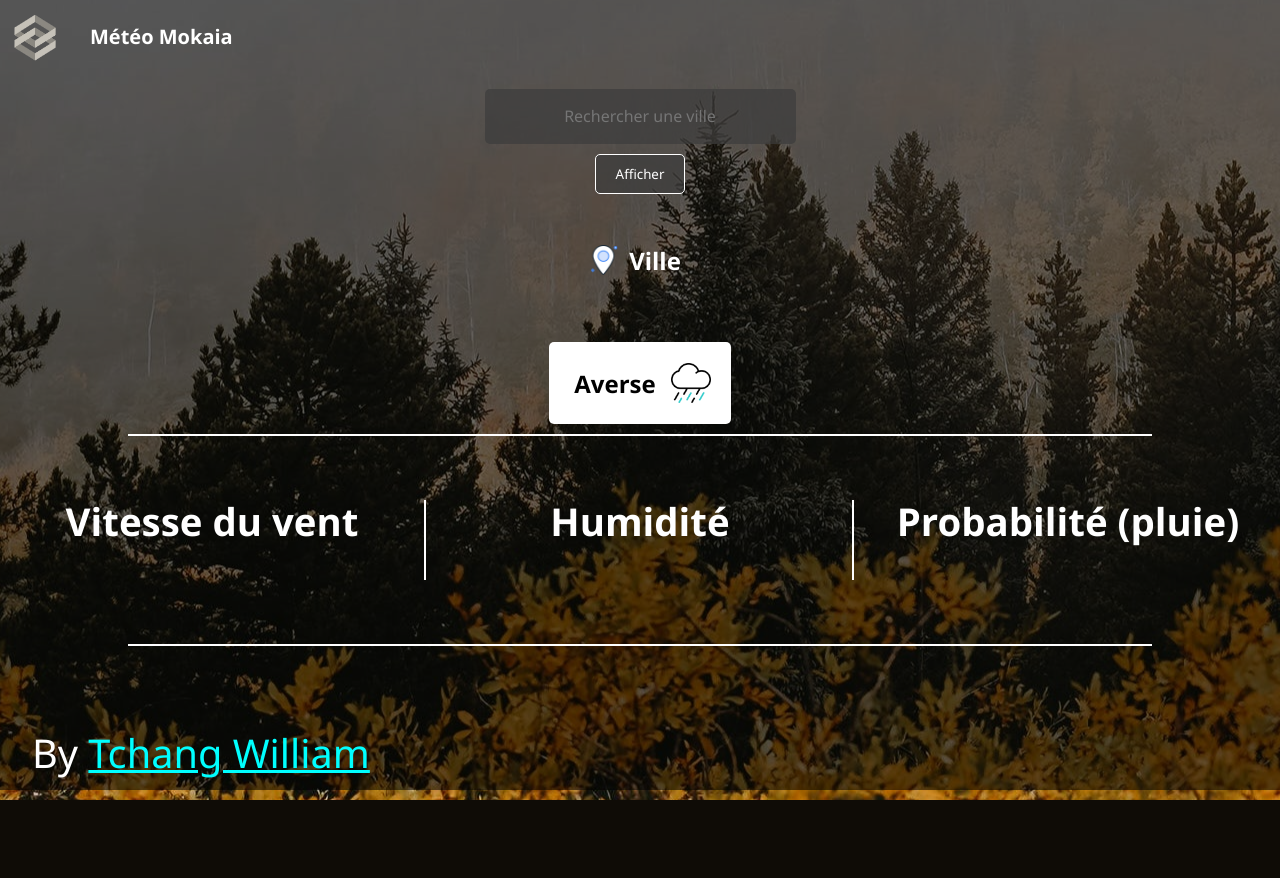
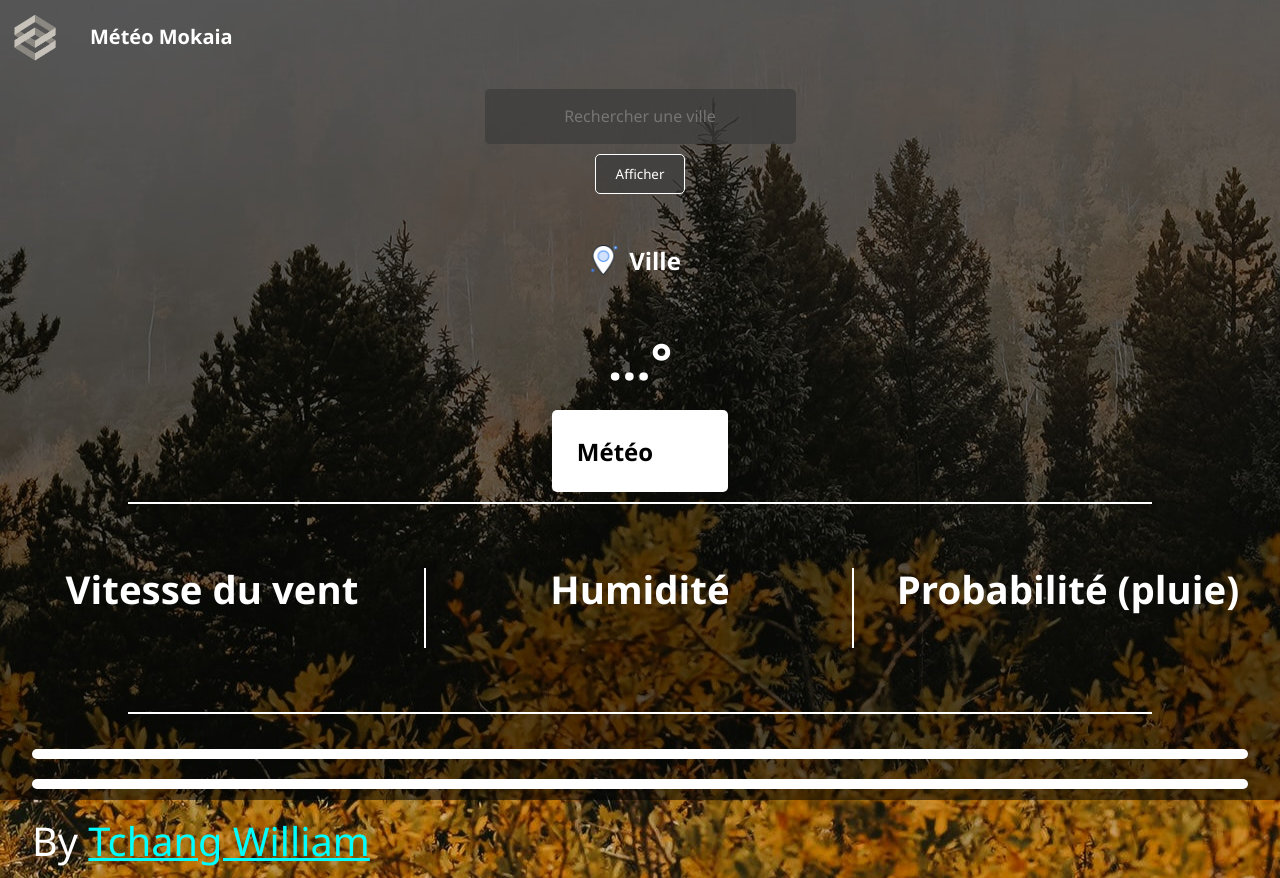
Before and after one commit to ZeWills987/meteo-mokaia, a PHP site: page /index.html in a window 1280 px wide. Before the commit the page ends 800 px from the top, so only its background shows below. Run offline with PHP 8.4, Linux system fonts and the light colour scheme.

Commit message:
ajustement final terminé

```diff
--- a/data/css/style.css
+++ b/data/css/style.css
@@ -7,6 +7,22 @@
     html body {
         height: 100%;
     }
+}
+
+@media screen and (min-height:891px) and (max-height:1000px) {
+    html body {
+        height: 100%;
+    }
+}
+
+@media screen and (min-width:0px) and (max-width:891px) {
+    html body {
+        height: 100%;
+    }
+}
+
+html {
+    height: 100vh;
 }
 
 body {
@@ -221,13 +237,14 @@ article>.vector-horiz {
 
 .bottom>div {
     margin: 20px 0 0 0;
+    padding: 0 0 10px 0;
     width: 95%;
     height: max-content;
     display: flex;
     flex-direction: row;
     justify-content: center;
     align-items: center;
-    background-color: #3c3c3cb3;
+    background-color: #fff;
     border-radius: 5px;
 }
 
@@ -235,9 +252,16 @@ article>.vector-horiz {
     flex: 1;
 }
 
-.bottom>div>div h3 {
-    font-size: 2.5vw;
+.bottom>div>div h3,
+.bottom>div>div h3 strong {
+    font-size: 3.1vw;
     font-weight: 600;
+    color: #000;
+}
+
+.bottom>div>div h3 strong {
+    font-size: 3.3vw;
+    font-weight: bold;
 }
 
 .bottom>div>div>div {
@@ -245,6 +269,11 @@ article>.vector-horiz {
     justify-content: center;
     align-items: center;
 }
+
+.bottom>div>div>div>img {
+    width: 30px;
+}
+
 
 footer {
     padding: 10px 0;
--- a/data/js/weather.js
+++ b/data/js/weather.js
@@ -1,15 +1,43 @@
 const token = '121ac8393d56134e64b1bbf02397a447e7d2c2d6611b17f1f8b129f2c9ad36a5'; // Replace with your API token
 
+// Boutton d'affichage
 const searchButton = document.getElementById('show');
+// Affichage ville actuel
+const city = document.getElementById('ville');
+// Affichage température actuel
 const temp = document.getElementById('temperature');
+// Affichage de la météo
 const weather = document.getElementById('weather');
-const city = document.getElementById('ville');
+//Affichage de la descriptiion graphique de la météo
+const icon_weather = document.getElementById('main-icon');
+// Affichege de la vitesse du vent
+const wind = document.getElementById('wind');
+// Affichage du taux d'hulidité
+const humidite = document.getElementById('humidite');
+// Affichage de la probabilité d'apparution de la pluie
+const rain = document.getElementById('rain');
+// Affiche toute la partie des données météo par hours
 const hours = document.getElementById('row-hours');
-const wind = document.getElementById('wind');
-const humidite = document.getElementById('humidite');
-const rain = document.getElementById('rain');
+// Affiche toute la partie des données météo par jours
+const days = document.getElementById('days');
+// Affichage de la dernière mise à jour des données météo
 const up = document.getElementById('update');
-const days = document.getElementById('days');
+
+/** Trouve le groupe au quel appratient la condition météorologique */
+let g = 'Inconnue';
+function getGroupe(conditionsCode) {
+    for (let groupe in groupesMeteo) {
+        for (let c of groupesMeteo[groupe]) { // Changer 'c in groupe' à 'c of groupesMeteo[groupe]'
+            if (c == conditionsCode) {
+                g = groupe;
+                console.log(c == conditionsCode + " if : " + g);
+            }
+        }
+        console.log("for : " + g);
+    }
+    console.log("fonction : " + g);
+    return g;
+}
 
 searchButton.addEventListener('click', () => {
     const ville = document.getElementById('search-input').value;
@@ -22,7 +50,6 @@ searchButton.addEventListener('click', () => {
             if (cities.length > 0) {
                 city.innerHTML = `${data.cities[0].name} (${data.cities[0].insee.slice(0, 2)})`
             }
-            // Assuming you want to display the temperature for the first city in the list
             if (cities.length > 0) {
                 const inseeCode = data.cities[0].insee;
                 displayTemperature(inseeCode);
@@ -35,13 +62,16 @@ searchButton.addEventListener('click', () => {
         });
 });
 
+let g_meteo = "titoy";
+/** Traitement de données */
 function displayTemperature(inseeCode) {
     fetch(`https://api.meteo-concept.com/api/forecast/nextHours?token=${token}&insee=${inseeCode}&hourly=true&world=true`)
         .then(response => response.json())
         .then(data => {
-            const g_meteo =
-                up.innerHTML = `${data.update.slice(8, 10)}/${data.update.slice(5, 7)}/${data.update.slice(0, 4)}`;
             const codeWeather = data.forecast[0].weather;
+            g_meteo = getGroupe(codeWeather);
+            icon_weather.innerHTML = `<img src="/data/img/weather_icon/${g_meteo}.gif" alt="${g_meteo}">`
+            up.innerHTML = `dernière maj ${data.update.slice(8, 10)}/${data.update.slice(5, 7)}/${data.update.slice(0, 4)}`;
             weather.innerHTML = `${conditionsMeteo[codeWeather]}`;
             weather_icon = `<img src='/data/img/weather_icon/${getGroupe(codeWeather)}.gif'>`
             temp.innerHTML = `${data.forecast[0].temp2m}°`;
@@ -49,23 +79,26 @@ function displayTemperature(inseeCode) {
             humidite.innerHTML = `${data.forecast[0].rh2m}%`;
             rain.innerHTML = `${data.forecast[0].probarain}%`;
             hours.innerHTML = ``;
+
             for (var i = 1; i <= 5; i++) {
+                g_meteo = getGroupe(data.forecast[i].weather);
                 hours.innerHTML +=
                     `<div class="col-hours">
                     <div class="hours">
-                        <h3>${data.forecast[i].datetime.slice(11, 13)}H</h3>
+                        <h3><strong>${data.forecast[i].datetime.slice(11, 13)}H</strong></h3>
                     </div>
                     <div class="temp">
                         <h3>${data.forecast[i].temp2m}°</h3>
                     </div>
                     <div class="weather">
-                        <h3>${conditionsMeteo[data.forecast[i].weather]}</h3>
+                        <img src="/data/img/weather_icon/${g_meteo}.gif" alt="${g_meteo}">
                     </div>
                 </div>`;
             }
         })
         .catch(error => {
             temp.innerHTML = `An error occurred: ${error} `;
+            hours.innerHTML = `An error occurred: ${error} `;
         });
     fetch(`https://api.meteo-concept.com/api/forecast/daily?token=${token}&insee=${inseeCode}&world=true`)
         .then(response => response.json())
@@ -75,16 +108,17 @@ function displayTemperature(inseeCode) {
             for (var i = 1; i <= 5; i++) {
                 var maDate = new Date(data.forecast[i].datetime);
                 var nomjour = jours[maDate.getDay()];
+                g_meteo = getGroupe(data.forecast[i].weather);
                 days.innerHTML +=
                     `<div class="col-days">
                     <div class="days">
-                        <h3>${nomjour}</h3>
+                        <h3><strong>${nomjour}</strong></h3>
                     </div>
                     <div class="temp">
                         <h3>${data.forecast[i].tmin}°/${data.forecast[i].tmax}°</h3>
                     </div>
                     <div class="weather">
-                        <h3>${conditionsMeteo[data.forecast[i].weather]}</h3>
+                        <img src="/data/img/weather_icon/${g_meteo}.gif" alt="${g_meteo}">
                     </div>
                 </div>`;
             }
--- a/data/js/weather_code.js
+++ b/data/js/weather_code.js
@@ -100,12 +100,3 @@ groupesMeteo = {
         130, 131, 132, 133, 134, 135, 136, 137, 138, 140, 141, 142],
     "grele": [235]
 };
-
-function getGroupe(conditionsCode) {
-    for (const groupe in groupesMeteo) {
-        if (groupesMeteo[groupe].include(conditionsCode)) {
-            return groupe;
-        }
-    }
-    return 'Inconnu';
-}
--- a/index.html
+++ b/index.html
@@ -35,14 +35,14 @@
                         </div>
                     </div>
                     <div class="temp">
-                        <h1 id="temperature"></h1>
+                        <h1 id="temperature">...°</h1>
                     </div>
                     <div class="weather">
                         <div class="title">
-                            <h2 id="weather">Averse</h2>
+                            <h2 id="weather">Météo</h2>
                         </div>
-                        <div class="icon">
-                            <img src="/data/img/weather_icon/pluie.gif" alt="Pluie">
+                        <div class="icon" id="main-icon">
+
                         </div>
                     </div>
                 </div>
```
Also changed, not shown: data/img/weather_icon/bruine.gif (added), data/img/weather_icon/nuages.gif (added), data/img/weather_icon/soleil.gif.
